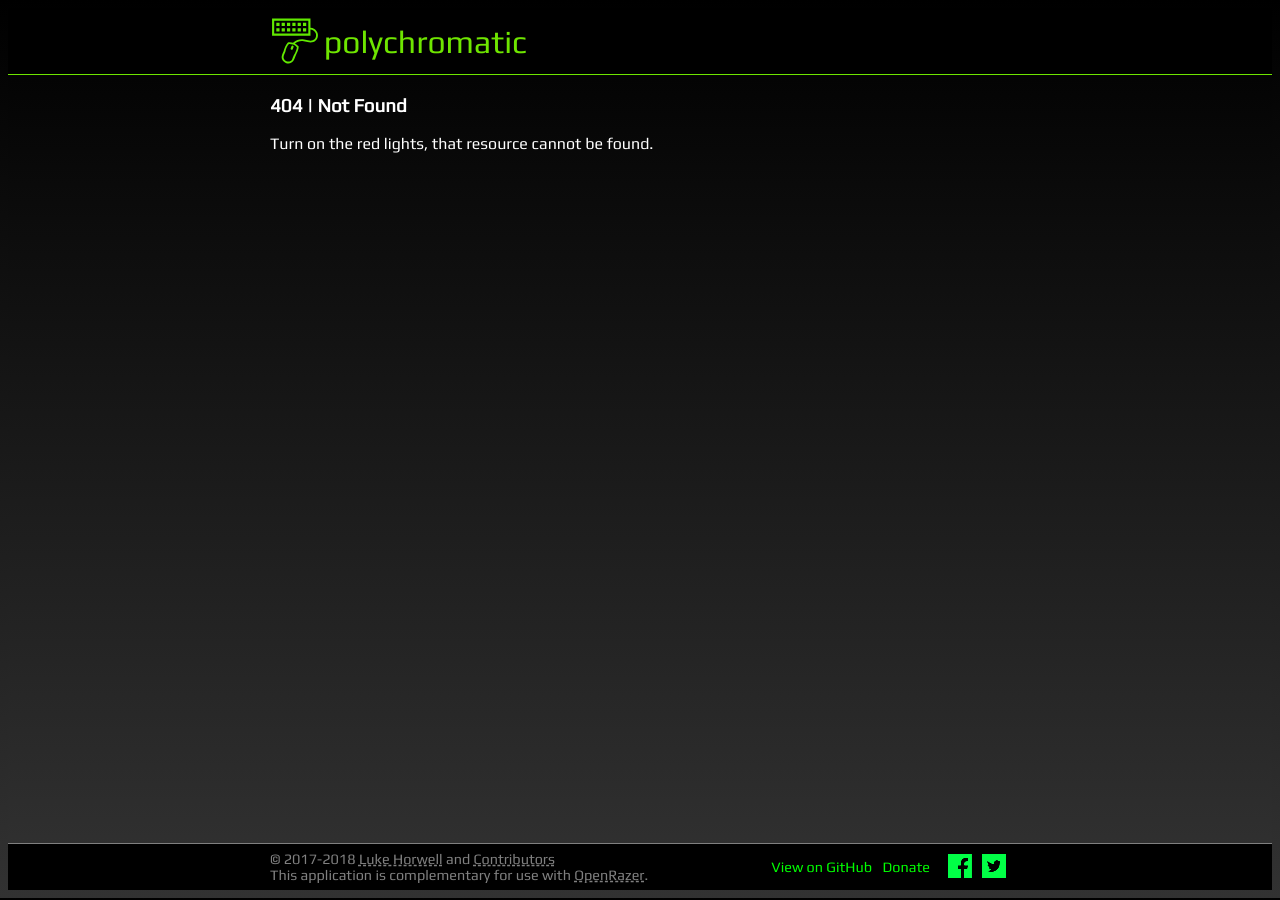
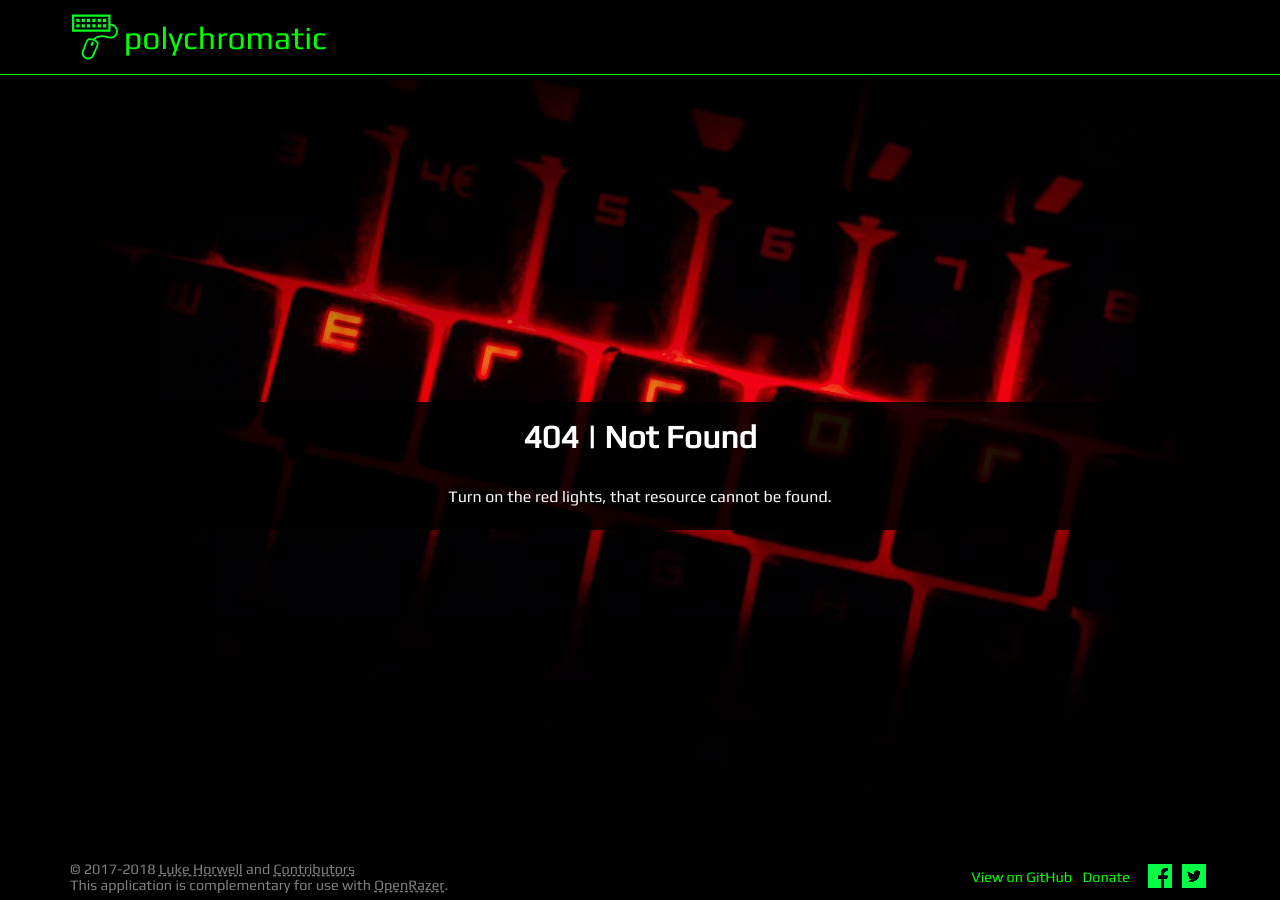
Before and after one commit to polychromatic/website, a Jekyll site: the page built from pages/404.md, in a window 1280 px wide. Built offline with Jekyll 4.4.1, drawn with Linux system fonts in a browser that asks for light colours.

Commit message:
Begin creation of homepage.

```diff
--- a/_includes/header.html
+++ b/_includes/header.html
@@ -3,7 +3,7 @@
   <div class="wrapper">
     {% assign default_paths = site.pages | map: "path" %}
     {% assign page_paths = site.header_pages | default: default_paths %}
-    <a class="site-title" href="{{ "/" | relative_url }}">
+    <a class="site-title" href="{{ '/' | relative_url }}">
         <img src="/assets/img/logo.svg" alt="Polychromatic Logo"/>
         <span>polychromatic</span>
     </a>
--- a/_layouts/default.html
+++ b/_layouts/default.html
@@ -1,5 +1,5 @@
 <!DOCTYPE html>
-<html lang="{{ page.lang | default: site.lang | default: "en" }}">
+<html lang="{{ page.lang | default: site.lang | default: 'en' }}">
 
   {% include head.html %}
 
@@ -17,4 +17,9 @@
 
   </body>
 
+  {% if page.layout == "homepage" %}
+    <script src="/assets/lib/typed.min.js"></script>
+    <script src="/assets/js/homepage.js"></script>
+  {% endif %}
+
 </html>
--- a/assets/css/polychromatic.css
+++ b/assets/css/polychromatic.css
@@ -7,6 +7,7 @@
 html, body {
     background: #323232;
     background: linear-gradient(#000000, #323232);
+    margin: 0;
 }
 
 body {
@@ -19,7 +20,7 @@ body {
     /* Sticky footer */
     display: flex;
     flex-direction: column;
-    min-height: 98vh;
+    min-height: 100vh;
 }
 
 /***********************
@@ -43,7 +44,7 @@ a:focus {
  * Layout
  **********************/
 .wrapper {
-    max-width: calc(800px - (30px * 2));
+    max-width: calc(1200px - (30px * 2));
     margin-right: auto;
     margin-left: auto;
     padding-right: 30px;
@@ -70,7 +71,7 @@ a:focus {
  * Header
  **********************/
 body > header {
-    padding: 0.5em 0;
+    padding: 0.75em 0;
     border-bottom: 1px solid lime;
     background: #000;
 }
@@ -269,10 +270,76 @@ footer .right a + a {
 }
 
 header {
-  animation-name: spectrum;
-  animation-duration: 10s;
-  animation-iteration-count: infinite;
-  animation-timing-function: linear;
+    animation-name: spectrum;
+    animation-duration: 30s;
+    animation-iteration-count: infinite;
+    animation-timing-function: linear;
+}
+
+header:hover,
+header:focus {
+    animation-duration: 0.5s;
+    animation-iteration-count: 1;
+    animation-direction: reverse;
+    filter: none !important;
+}
+
+.typed-cursor {
+    animation: blink 0.75s;
+}
+
+@keyframes blink {
+    0% {
+        opacity: 0;
+    }
+    50% {
+        opacity: 1;
+    }
+    100% {
+        opacity: 0;
+    }
+}
+
+/***********************
+ * Splash (homepage)
+ **********************/
+#splash {
+    position: absolute;
+    left: 0;
+    right: 0;
+    height: 60vh;
+    background-color: black;
+    background-image: url(/assets/img/splash.jpg);
+    background-size: cover;
+    background-position: center;
+    text-align: center;
+    color: lime;
+    font-size: 24px;
+}
+
+#splash-title {
+    font-weight: 400;
+    margin: 0;
+    margin-bottom: 0.5em;
+    font-size: 1.7em;
+}
+
+#splash-text {
+    text-align: center;
+    position: absolute;
+    top: 0;
+    bottom: 0;
+    left: 0;
+    right: 0;
+    margin: auto;
+    height: 2em;
+    font-size: 1.5em;
+}
+
+#splash-block {
+    height: 60vh;
+}
+
 /***********************
  * Error Page (404)
  **********************/
@@ -312,4 +379,50 @@ header {
     margin: 0;
  }
 
+/***********************
+ * Buttons
+ **********************/
+ .homepage-buttons {
+    margin: 2em 0;
+    text-align: center;
+ }
+
+ .button-block {
+    width: 49%;
+    display: inline-block;
+    vertical-align: top;
+ }
+
+.btn {
+    width: auto;
+    height: 30px;
+    background-color: #323232;
+    color: #ded9cb;
+    display: inline-block;
+    padding: 4px 16px;
+    font-size: 14px;
+    line-height: 30px;
+    vertical-align: middle;
+    text-decoration: none;
+    text-align: center;
+    border: 2px solid #2d2d2d;
+    -webkit-user-select: none;
+    -webkit-appearance: none;
 }
+
+.btn:hover {
+    color: #0da902;
+    text-decoration: none;
+}
+
+.btn:active {
+    background-color: #06ff00;
+    color: black;
+}
+
+.btn + label {
+    display: block;
+    font-size: 0.8em;
+    color: #808080;
+    padding: 0.5em 0;
+}
```
Also changed, not shown: _layouts/homepage.html (added, +34 -0 lines), assets/js/homepage.js (added, +12 -0 lines), pages/index.md (added, +21 -0 lines), assets/img/splash.jpg (added).
